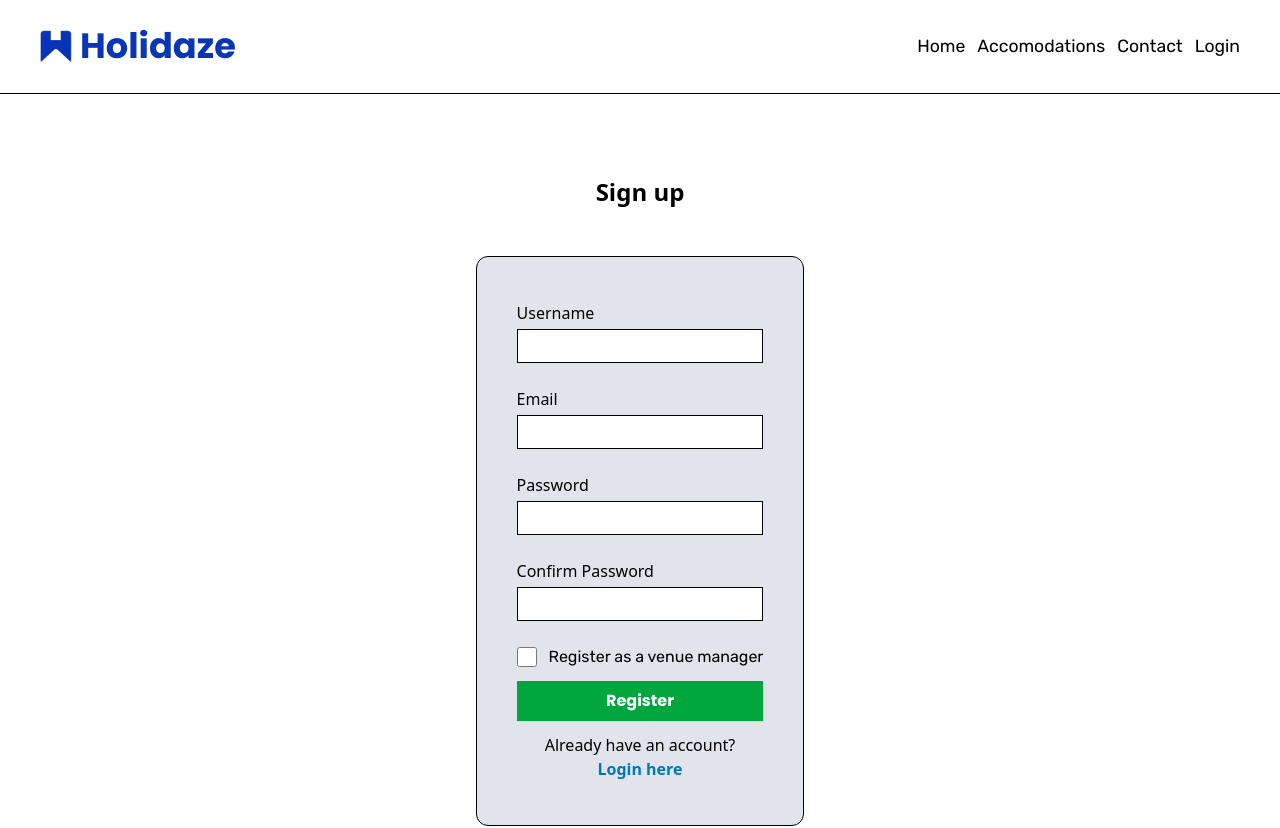
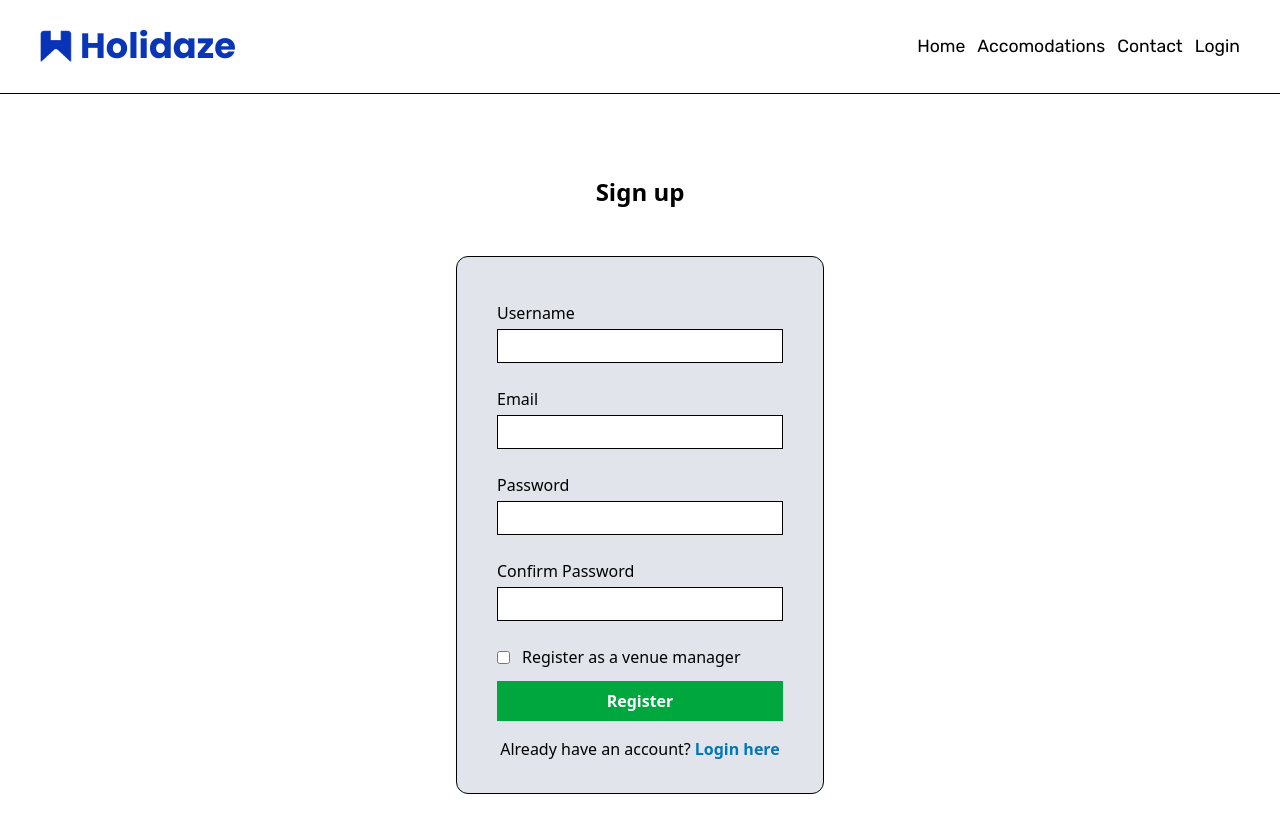
Before and after one commit to ephraimdjeket/Holidaze, a React (Vite) app: page /register in a window 1280 px wide. Shown: the top 828 px of the page. Built offline with nearby package versions, Linux system fonts and the light colour scheme.

Commit message:
Client and server validation + improvements

```diff
--- a/src/components/pages/Register/index.jsx
+++ b/src/components/pages/Register/index.jsx
@@ -18,6 +18,15 @@ const Register = () => {
   async function handleSubmit(e) {
     e.preventDefault();
     setLoading(true);
+    setErrors({});
+    setCatchErrorCheck(false);
+
+    if (password !== confirmPassword) {
+      setErrors({ confirmPassword: "Passwords do not match" });
+      setLoading(false);
+      return;
+    }
+
     try {
       const res = await fetch(API_BASE + AUTH_REGISTER, {
         method: "POST",
@@ -26,92 +35,123 @@ const Register = () => {
           name,
           email,
           password,
-          venueManager
-        })
-      })
+          venueManager,
+        }),
+      });
+
       const data = await res.json();
-      const errorData = {};
-      if (password !== confirmPassword) {
-        setErrors({ confirmPassword: "Passwords do not match" });
+
+      if (!res.ok) {
+        const errorData = {};
+        data.errors?.forEach((error) => {
+          errorData[error.path?.[0] || "general"] = error.message;
+        });
+        setErrors(errorData);
         return;
       }
-      if (!res.ok) {
-        data.errors.forEach(error => {
-          const field = error.path[0];
-          errorData[field] = error.message;
-        })
 
-        setErrors(errorData);
-      } else {
-        setRegisterSuccess(true)
-        { setTimeout(() => { setRegisterSuccess(prev => !prev) }, 4000) }
-      }
+      setRegisterSuccess(true);
+      setTimeout(() => setRegisterSuccess(false), 4000);
     } catch (error) {
       setCatchErrorCheck(true);
       setCatchError(error.message);
+    } finally {
+      setLoading(false);
     }
   }
+
   return (
-    <div className={`max-w-md mx-auto py-24 min-h-[88.6vh] ${"loading && flex flex-col justify-center items-center"}`}>
-      {loading ? <Loader /> : (
+    <div className={`max-w-md mx-auto py-24 min-h-[88.6vh] ${loading && "flex justify-center items-center"}`}>
+      {loading ? (
+        <Loader />
+      ) : (
         <>
-          <h1 className="text-2xl font-bold text-center mb-12 mt-20">Sign up</h1>
-          <form onSubmit={handleSubmit} className="bg-light-grey border rounded-xl mx-10 py-8 flex flex-col justify-center">
+          <h1 className="text-2xl font-bold text-center mb-12 mt-20">
+            Sign up
+          </h1>
+
+          <form onSubmit={handleSubmit} className="bg-light-grey border rounded-xl mx-10 py-8 flex flex-col">
             <div className="mx-10 py-3 flex flex-col gap-1">
-              <label className="text-1xl" htmlFor="username">Username</label>
+              <label>Username</label>
               <input
-                className="bg-white w-full border h-7  pl-2 py-4"
-                id="username"
-                type="text"
-                onChange={(e) => setName(e.target.value)} />
-              {errors.name && <small className="text-color-600 bg-red-200 py-2 px-2 my-2 border-red-500 border">{errors.name}</small>}
+                className="bg-white border h-7 pl-2 py-4"
+                value={name}
+                onChange={(e) => setName(e.target.value)}
+              />
+              {errors.name && <small className="bg-red-200 border border-red-500 p-2">{errors.name}</small>}
             </div>
+
             <div className="mx-10 py-3 flex flex-col gap-1">
-              <label className="text-1xl" htmlFor="email">Email</label>
+              <label>Email</label>
               <input
-                className="bg-white w-full border h-7 pl-2 py-4"
-                id="email"
-                type="text"
-                onChange={(e) => setEmail(e.target.value)} />
-              {errors.email && <small className="text-color-600 bg-red-200 py-2 px-2 my-2 border-red-500 border">{errors.email}</small>}
+                className="bg-white border h-7 pl-2 py-4"
+                value={email}
+                onChange={(e) => setEmail(e.target.value)}
+              />
+              {errors.email && <small className="bg-red-200 border border-red-500 p-2">{errors.email}</small>}
             </div>
-            <div className="mx-10 py-3 flex flex-col gap-1 ">
-              <label className="text-1xl" htmlFor="password">Password</label>
+
+            <div className="mx-10 py-3 flex flex-col gap-1">
+              <label>Password</label>
               <input
-                className="bg-white w-full border h-7 pl-2 py-4"
-                id="password"
+                className="bg-white border h-7 pl-2 py-4"
                 type="password"
-                onChange={(e) => setPassword(e.target.value)} />
-              {errors.password && <small className="text-color-600 bg-red-200 py-2 px-2 my-2 border-red-500 border">{errors.password}</small>}
+                value={password}
+                onChange={(e) => setPassword(e.target.value)}
+              />
+              {errors.password && <small className="bg-red-200 border border-red-500 p-2">{errors.password}</small>}
             </div>
-            <div className="mx-10 py-3 flex flex-col gap-1 ">
-              <label className="text-1xl" htmlFor="confirmPassword">Confirm Password</label>
+
+            <div className="mx-10 py-3 flex flex-col gap-1">
+              <label>Confirm Password</label>
               <input
-                className="bg-white w-full border h-7 pl-2 py-4"
-                id="confirmPassword"
+                className="bg-white border h-7 pl-2 py-4"
                 type="password"
-                onChange={(e) => setConfirmPassword(e.target.value)} />
-              {errors.confirmPassword && (<small className="text-color-600 bg-red-200 py-2 px-2 my-2 border-red-500 border">{errors.confirmPassword}</small>)}
+                value={confirmPassword}
+                onChange={(e) => setConfirmPassword(e.target.value)}
+              />
+              {errors.confirmPassword && (
+                <small className="bg-red-200 border border-red-500 p-2">{errors.confirmPassword}</small>
+              )}
             </div>
-            <div className="mx-10 py-3 flex items-center gap-3 flex-row-reverse justify-end">
-              <label htmlFor="venueManager" className="text-md font-rubik">
-                Register as a venue manager
-              </label>
+
+            <div className="mx-10 py-3 flex items-center gap-3">
               <input
                 id="venueManager"
                 type="checkbox"
-                className="w-5 h-5 pl-2 py-4"
-                onChange={(e) => { setVenueManager(e.target.checked) }}
+                checked={venueManager}
+                onChange={(e) => setVenueManager(e.target.checked)}
               />
+              <label htmlFor="venueManager">Register as a venue manager</label>
             </div>
-            <button type="submit" className="cursor-pointer bg-green-600  h-10 text-white mx-10 font-bold font-poppins">Register</button>
-            {registerSuccess && <small className="mx-10 py-3 text-color-600 bg-green-200 px-2 my-4 border-green-500 border"> Registration is successful!</small>}
-            <p className="text-center text-1xl py-3 flex flex-col">Already have an account? <Link to="/login" className="cursor-pointer text-accent-aqua font-bold"> Login here</Link></p>
-            {catchErrorCheck && (<small className="text-color-600 bg-red-200 py-2 px-2 my-2 border-red-500 border text-center mx-10">{catchError}</small>)}
+
+            <button type="submit" className="bg-green-600 h-10 text-white mx-10 font-bold cursor-pointer">
+              Register
+            </button>
+
+            {registerSuccess && (
+              <small className="mx-10 mt-4 bg-green-200 border border-green-500 p-2">
+                Registration successful!
+              </small>
+            )}
+
+            {catchErrorCheck && (
+              <small className="mx-10 mt-4 bg-red-200 border border-red-500 p-2">
+                {catchError}
+              </small>
+            )}
+
+            <p className="text-center mt-4">
+              Already have an account?
+              <Link to="/login" className="text-accent-aqua font-bold ml-1">
+                Login here
+              </Link>
+            </p>
           </form>
-        </>)}
-    </div >
-  )
-}
+        </>
+      )}
+    </div>
+  );
+};
 
 export default Register;
```
